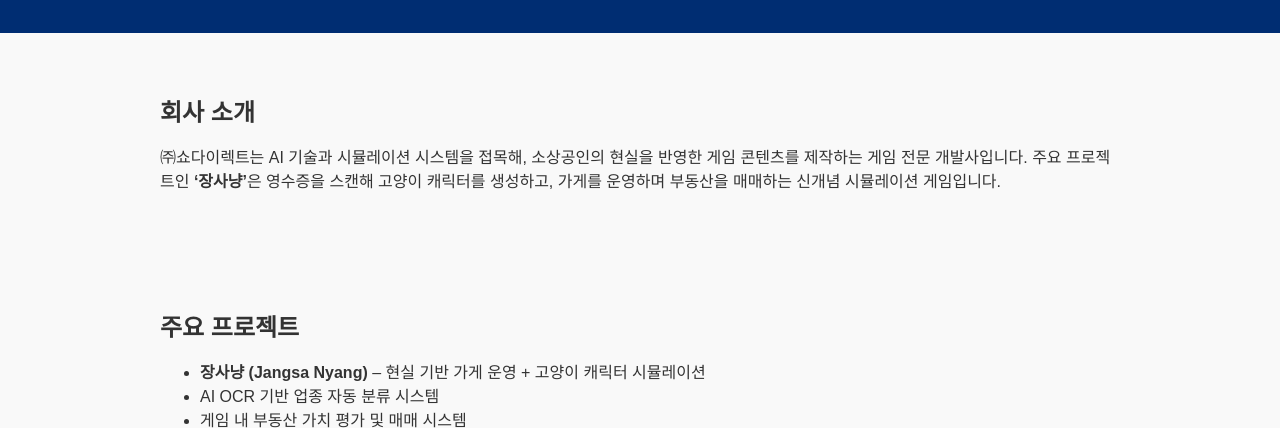
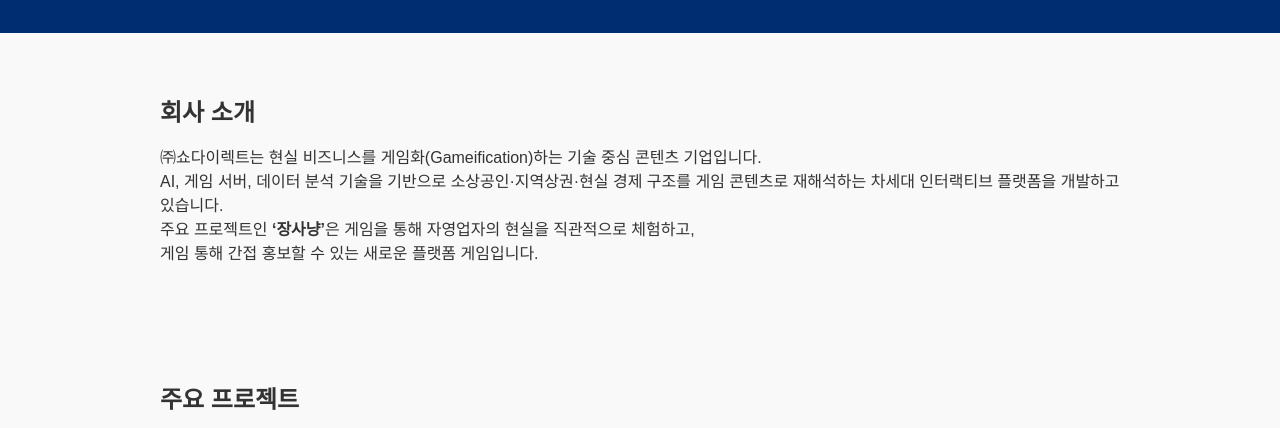
Before and after one commit to showdirectgames-create/showdirectgameswebsite, a plain HTML site: page index.html in a window 1280 px wide. Shown: the part 354-782 px from the top of the page. Drawn offline with Linux system fonts and the light colour scheme.

Commit message:
Update index.html

```diff
--- a/index.html
+++ b/index.html
@@ -47,11 +47,11 @@
 
   <section>
     <h2>회사 소개</h2>
-    <p>
-      ㈜쇼다이렉트는 AI 기술과 시뮬레이션 시스템을 접목해,
-      소상공인의 현실을 반영한 게임 콘텐츠를 제작하는 게임 전문 개발사입니다.
-      주요 프로젝트인 <strong>‘장사냥’</strong>은 영수증을 스캔해 고양이 캐릭터를 생성하고,
-      가게를 운영하며 부동산을 매매하는 신개념 시뮬레이션 게임입니다.
+     <p>
+      ㈜쇼다이렉트는 현실 비즈니스를 게임화(Gameification)하는 기술 중심 콘텐츠 기업입니다. <br />
+      AI, 게임 서버, 데이터 분석 기술을 기반으로 소상공인·지역상권·현실 경제 구조를 게임 콘텐츠로 재해석하는 차세대 인터랙티브 플랫폼을 개발하고 있습니다. <br />
+      주요 프로젝트인 <strong>‘장사냥’</strong>은 게임을 통해 자영업자의 현실을 직관적으로 체험하고, <br />
+      게임 통해 간접 홍보할 수 있는 새로운 플랫폼 게임입니다.
     </p>
   </section>
 
```
